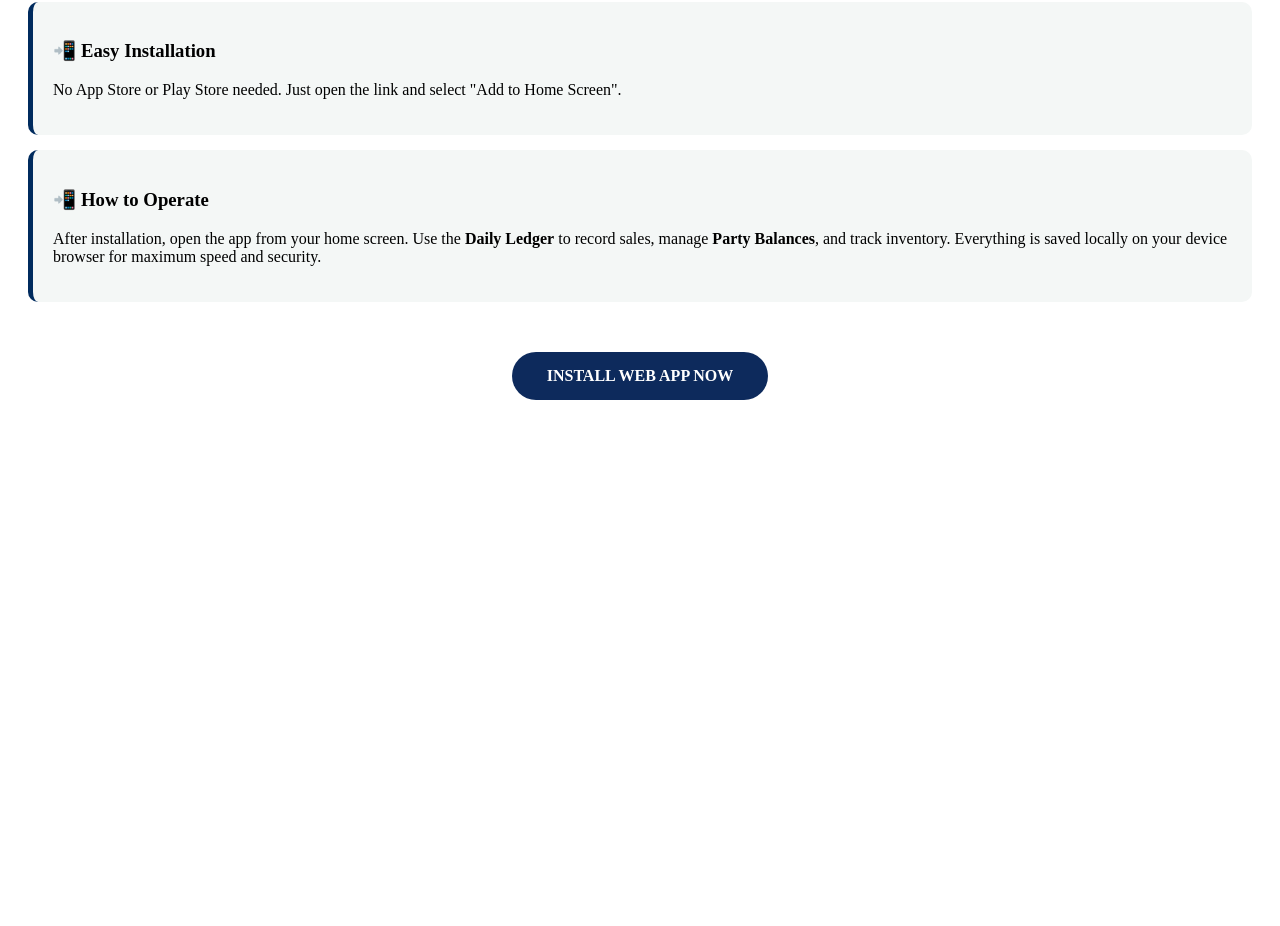
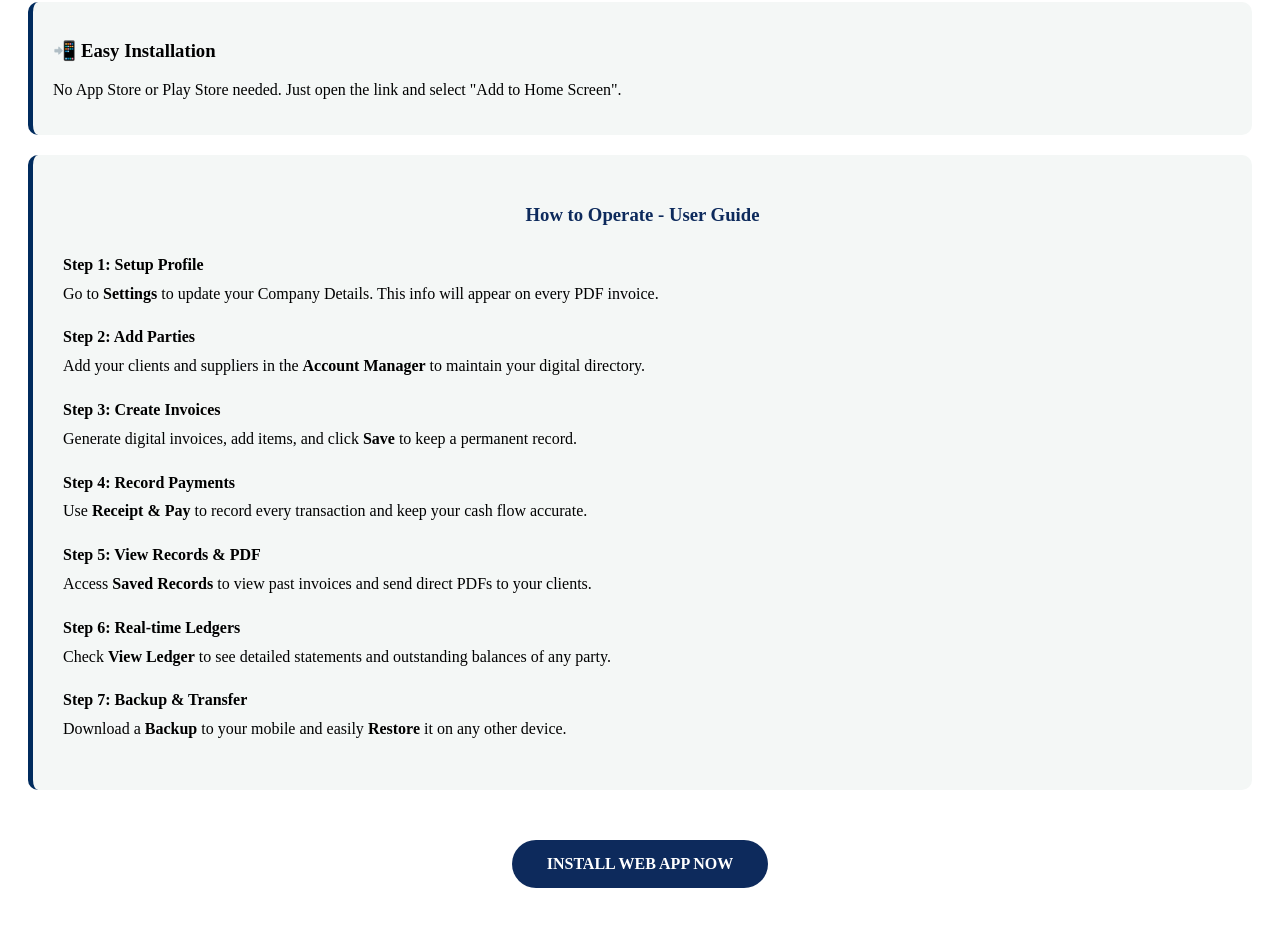
Before and after one commit to 2smarts/2smarts.github.io, a plain HTML site: page app.html in a window 1280 px wide. Shown: the part 444-1370 px from the top of the page. Before the commit the page ends 922 px from the top, so only its background shows below. Drawn offline with Linux system fonts and the light colour scheme.

Commit message:
Revise app description and add user guide
Updated app description and added a user guide with step-by-step instructions for operating the app.

```diff
--- a/app.html
+++ b/app.html
@@ -15,7 +15,7 @@
 
     <section class="app-section">
         <h2>Smart Business App</h2>
-        <p>Manage your daily sales and ledger with absolute privacy.</p>
+        <p>Manage invoices & party ledgers and send PDFs directly to your client's WhatsApp.</p>
 
         <div class="feature-box">
             <h3>🔒 100% Local Data Storage</h3>
@@ -32,10 +32,42 @@
             <p>No App Store or Play Store needed. Just open the link and select "Add to Home Screen".</p>
         </div>
 
-        <div class="feature-box">
-            <h3>📲 How to Operate</h3>
-            <p>After installation, open the app from your home screen. Use the <strong>Daily Ledger</strong> to record sales, manage <strong>Party Balances</strong>, and track inventory. Everything is saved locally on your device browser for maximum speed and security.</p>
-        </div>
+        <div class="feature-box" style="text-align: left; padding: 30px; margin-top: 20px;">
+    <h3 style="text-align: center; margin-bottom: 25px; color: #0d2a5c;">
+        <i class="fas fa-tools"></i> How to Operate - User Guide
+    </h3>
+
+    <ul style="list-style: none; padding: 0; line-height: 1.8;">
+        <li style="margin-bottom: 15px;">
+            <strong>Step 1: Setup Profile</strong><br>
+            Go to <strong>Settings</strong> to update your Company Details. This info will appear on every PDF invoice.
+        </li>
+        <li style="margin-bottom: 15px;">
+            <strong>Step 2: Add Parties</strong><br>
+            Add your clients and suppliers in the <strong>Account Manager</strong> to maintain your digital directory.
+        </li>
+        <li style="margin-bottom: 15px;">
+            <strong>Step 3: Create Invoices</strong><br>
+            Generate digital invoices, add items, and click <strong>Save</strong> to keep a permanent record.
+        </li>
+        <li style="margin-bottom: 15px;">
+            <strong>Step 4: Record Payments</strong><br>
+            Use <strong>Receipt & Pay</strong> to record every transaction and keep your cash flow accurate.
+        </li>
+        <li style="margin-bottom: 15px;">
+            <strong>Step 5: View Records & PDF</strong><br>
+            Access <strong>Saved Records</strong> to view past invoices and send direct PDFs to your clients.
+        </li>
+        <li style="margin-bottom: 15px;">
+            <strong>Step 6: Real-time Ledgers</strong><br>
+            Check <strong>View Ledger</strong> to see detailed statements and outstanding balances of any party.
+        </li>
+        <li style="margin-bottom: 15px;">
+            <strong>Step 7: Backup & Transfer</strong><br>
+            Download a <strong>Backup</strong> to your mobile and easily <strong>Restore</strong> it on any other device.
+        </li>
+    </ul>
+</div>
 
         <div style="text-align: center; margin: 30px 0;">
             <a href="https://2smarts.github.io/BM/" class="install-btn" style="display: inline-block; padding: 15px 35px; background-color: #0d2a5c; color: white; border-radius: 50px; text-decoration: none; font-weight: bold;">
```
